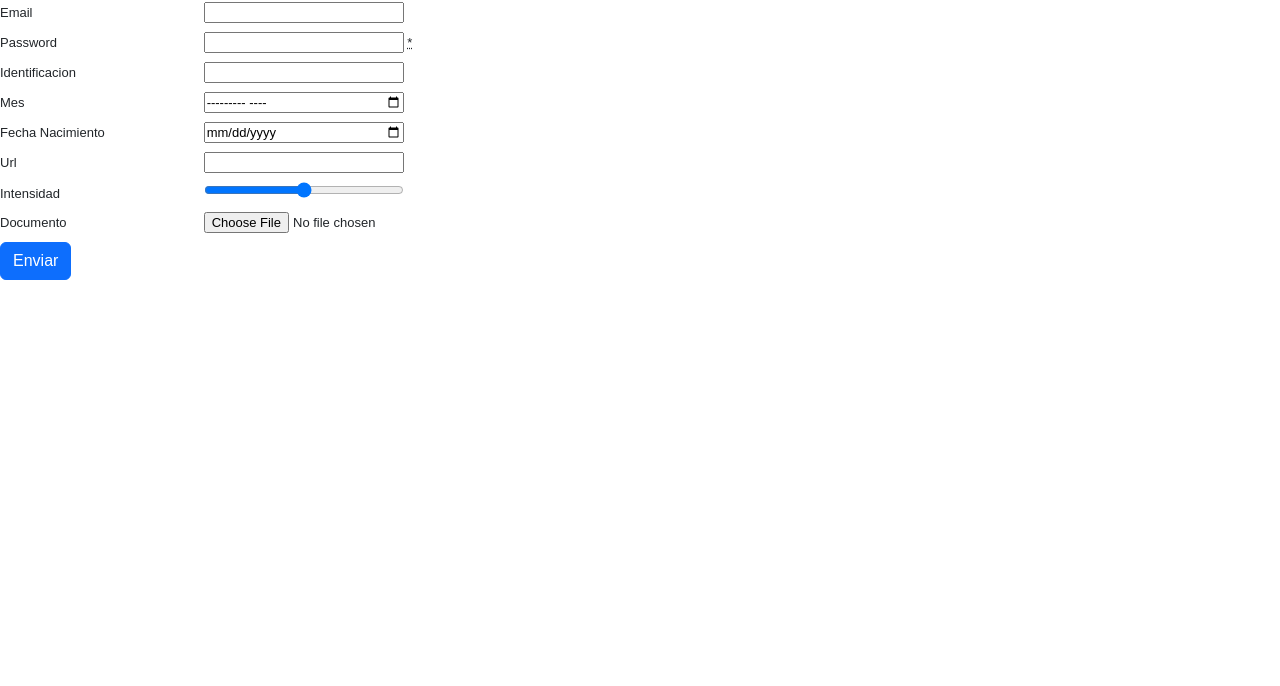
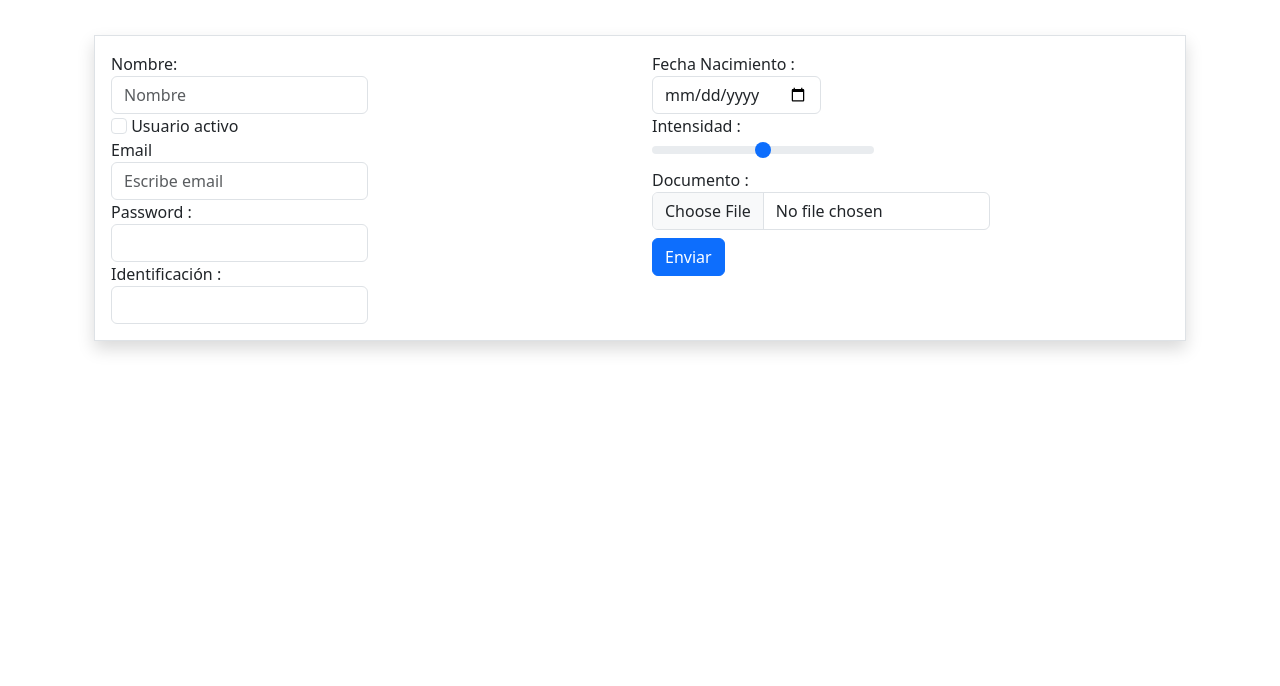
Before and after one commit to karygarciav/Web-prueba, a plain HTML site: page index.html in a window 1280 px wide. Shown: the part 114-800 px from the top of the page. Drawn offline with nearby package versions, Linux system fonts and the light colour scheme.

Commit message:
Formulario en html y js

```diff
--- a/index.html
+++ b/index.html
@@ -3,7 +3,7 @@
 <head>
     <meta charset="UTF-8">
     <meta name="viewport" content="width=device-width, initial-scale=1.0">
-    <Link rel=StyleSheet href="style/style.css">
+    <link rel=StyleSheet href="style/style.css">
     <link href="https://cdn.jsdelivr.net/npm/bootstrap@5.3.3/dist/css/bootstrap.min.css" rel="stylesheet" integrity="sha384-QWTKZyjpPEjISv5WaRU9OFeRpok6YctnYmDr5pNlyT2bRjXh0JMhjY6hW+ALEwIH" crossorigin="anonymous">
     <script src="https://cdn.jsdelivr.net/npm/bootstrap@5.3.3/dist/js/bootstrap.bundle.min.js" integrity="sha384-YvpcrYf0tY3lHB60NNkmXc5s9fDVZLESaAA55NDzOxhy9GkcIdslK1eN7N6jIeHz" crossorigin="anonymous"></script>
     <script type="text/javascript" src="script/main.js"></script>
@@ -12,77 +12,68 @@
     <title>Formulario</title>
 </head>
 <body>
-
-        <H1>Formulario</H1>
-
-        <Form id="form" action="" class="form">
-            <div>
-                <label for="nombre">
-                    <span>Nombre: </span>
-                    <input type="text" name="datoNombre" id="nombre">
-                    <abbr title="Requerido">*</abbr>
+        <br/>
+        <div class="container">
+        <H1 class="display-3">Formulario</H1>
+<div class="container">
+        <Form action="javascript:void(0)" id="form1" class="p-3 mt-5 shadow border" onsubmit='procesar()' >
+            <div class="row">
+                <div class="col">
+            <div class="form-group">
+                <label  class="form label 1" id="nombre" > Nombre:
+                    <input  placeholder="Nombre" type="text" name="datoNombre" id="nombre" class="form-control" required>
                 </label>
             </div>
-            <div>
-                <label for="activo">
-                    <span>Es Usuario activo?</span>
-                    <input type="checkbox" name="activodato" id="activo">
+            <div class="form-group" >
+                <label class="form-check-label" id="activo">
+                <input  type="checkbox" name="activodato" id="activo" class="form-check-input" class="form-control">
+                    Usuario activo </label>
+            </div>
+            <div class="form-group">
+                <label class="form label 1" id="email">Email
+                    <input  placeholder="Escribe email" type="email" name="emaildato" id="email"  class="form-control">
                 </label>
             </div>
-            <div>
-                <label for="email">
-                    <span>Email</span>
-                    <input type="email" name="emaildato" id="email">
-                </label>
-            </div>
-            <div>
-                <label for="password">
-                    <span>Password</span>
-                    <input type="password" name="passwordDato" id="password">
-                    <abbr title="Requerido">*</abbr>
-                </label>
-            </div>
-            <div>
-                <label for="identificacion">
-                    <span>Identificacion</span>
-                    <input type="numbre" name="identificacionDato" id="identificacion">
-                </label>
-            </div>
-            <div>
-                <label for="month">
-                    <span>Mes</span>
-                    <input type="month" name="monthDato" id="month">
-                </label>
-            </div>
-            <div>
-                <label for="fechaNacimiento">
-                    <span>Fecha Nacimiento</span>
-                    <input type="date" name="fechaNacimientoDato" id="fechaNacimiento">
-                </label>
-            </div>
-            <div>
-                <label for="url">
-                    <span>Url</span>
-                    <input type="url" name="urlDato" id="url">
-                </label>
-            </div>
-            <div>
-                <label for="range">
-                    <span>Intensidad</span>
-                    <input type="range" name="intensidadDato" id="range">
-                </label>
-            </div>
-            <div>
-                <label for="file">
-                    <span>Documento</span>
-                    <input type="file" name="fileDato" id="file">
+            <div class="form-group">
+                <label class="form label 1" id="password" > Password :
+                    <input type="password" name="passwordDato" id="password" class="form-control" aria-describedby="passwordHelpBlock" class="form-control">
                 </label>
             </div>
 
+            <div class="form-group">
+                <label class="form label 1" id="identificacion"> Identificación :
+                    <input type="numbre" name="identificacionDato" id="identificacion" class="form-control">
+                </label>
+            </div>
+                </div>
+
+                <div class="col">
+            <div class="form-group">
+                <label class="form label 1" id="fechaNacimiento">
+                    Fecha Nacimiento :
+                    <input type="date" name="fechaNacimientoDato" id="fechaNacimiento" class="form-control">
+                </label>
+            </div>
+            <div class="form-group">
+                <label class="form label 1" id="range">
+                    Intensidad :
+                    <input type="range" name="intensidadDato" id="range" class="form-range"">
+                </label>
+            </div>
+            <div class="form-group">
+                <label class="form label 1" id="file">
+                    Documento :
+                    <input type="file" name="fileDato" id="file" class="form-control">
+                </label>
+            </div>
+
+            <button type="submit" class="btn btn-primary mt-2 ">Enviar</button>
+            </div>
+            </div>
         </Form>
-        <div>
-            <button type="button" onclick="captura()" class="btn btn-primary">Enviar</button>
+
+
+</div>
         </div>
-
 </body>
 </html>
--- a/script/main.js
+++ b/script/main.js
@@ -1,21 +1,46 @@
-const nombre=document.getElementById("nombre");
-const email=document.getElementById("email");
-const password=document.getElementById("password");
 
 
 
 
+function procesar(){
+    const formulario= document.forms['form1'];
+    const registro= {
+        "nombre": formulario.elements[0].value,
+        "activo": formulario.elements[1].value,
+        "email": formulario.elements[2].value,
+        "identificacion": formulario.elements[4].value,
+        "fechaNacimiento": formulario.elements[5].value,
+    }
 
+   // registro.push(registro);
+    //formulario.reset();
+    console.log(formulario);
+    console.log(registro);
 
-function captura(){
-
-    const nombre=document.getElementById("nombre").value;
-    if(nombre==="") {
-        alert('Por favor llenar campo nombre');
-        document.getElementById("nombre").focus;
-    }else{
-        console.log(nombre);
-    }
 
 
 }
+
+/*
+let hola=document.querySelector('#form1').value;
+
+console.log(hola);
+
+addEventListener('submit', e => {
+    e.preventDefault()
+    const data = Object.fromEntries(
+        new FormData(e.target.datoNombre)
+    )
+    console.log(data);
+});*/
+
+/*
+function captura() {
+    let data = array();
+
+    data=document.getElementById('form1').values;
+
+    console.log(data.'nombre');
+
+
+}*/
--- a/style/style.css
+++ /dev/null
@@ -1,24 +0,0 @@
-
-div{
-
-    width: 650px;
-    height: 30px;
-    font: 13px Arial, sans-serif;
-
-}
-
-div span {
-    display: inline-block;
-    width: 200px;
-
-}
-
-div input{
-    width: 200px;
-
-}
-
-button{
-
-    margin-left: 200px;
-}
```
